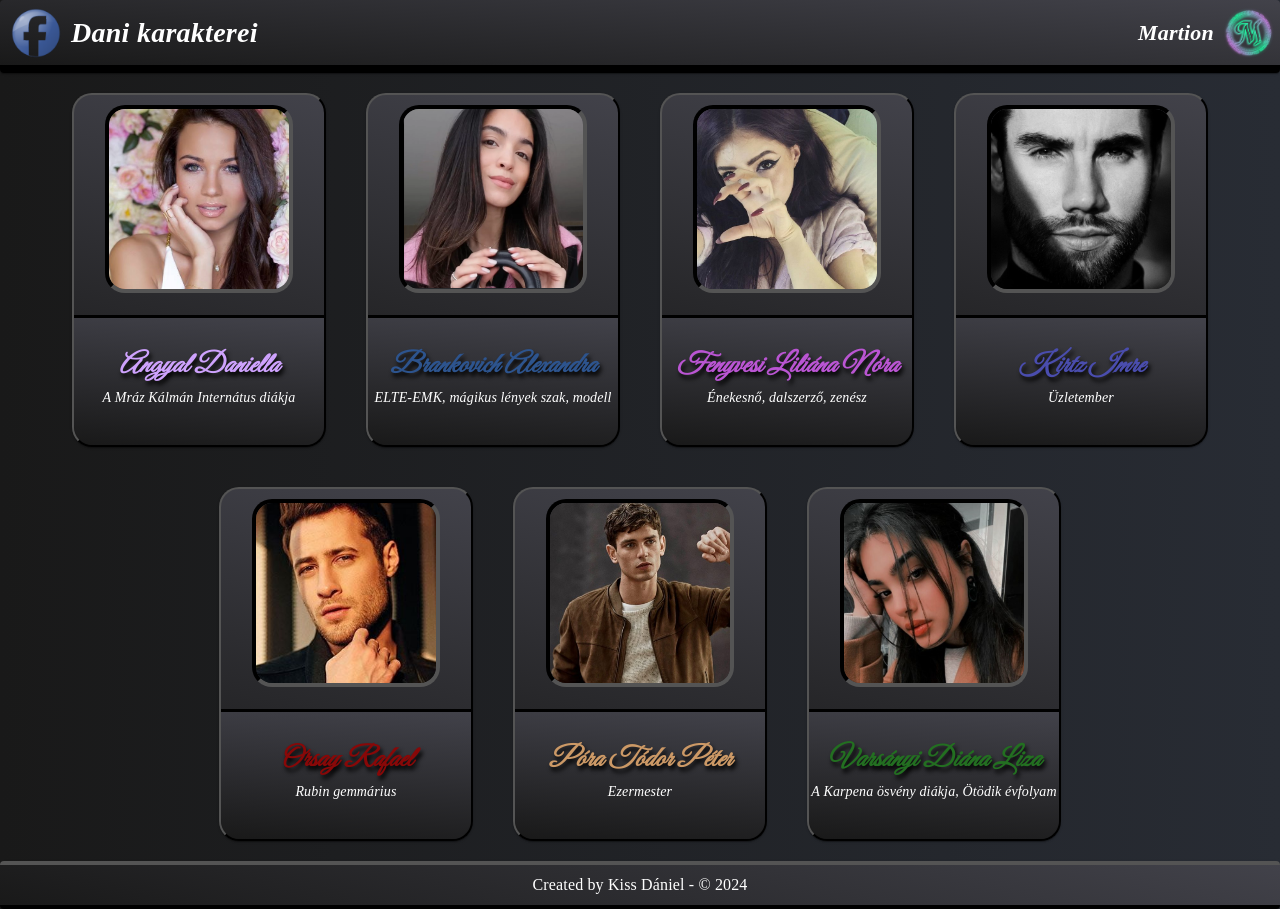
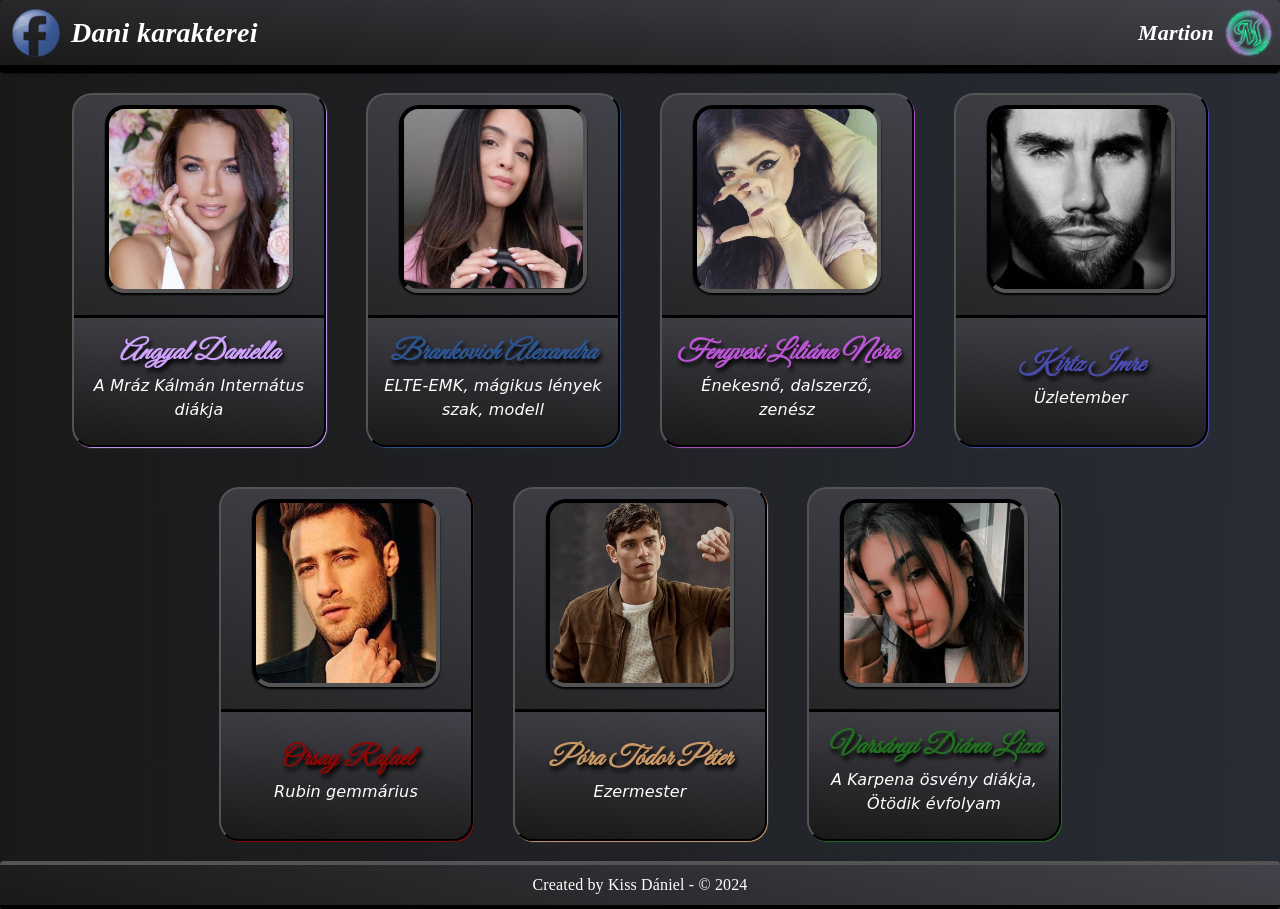
Before and after one commit to DanielWiera/DaniCharactersMartion, a React (Create React App) app: page / in a window 1280 px wide. Built offline with nearby package versions, Linux system fonts and the light colour scheme.

Commit message:
Add files via upload

```diff
--- a/src/components/character-card/index.jsx
+++ b/src/components/character-card/index.jsx
@@ -26,13 +26,14 @@ const Character = ({ img, color, name, title }) => {
                         border: "2px outset black",
                         borderRadius: "20px",
                         background: "linear-gradient(195deg, #42424a, #191919)",
+                        boxShadow: `1px 1px 1px 0px ${color}`,
                     }}
                 >
                     <Box
                         style={{
                             height: "200px",
                             paddingTop: "10px",
-                            paddingBottom: "10px"
+                            paddingBottom: "10px",
                         }}
                     >
                         <img
@@ -42,7 +43,9 @@ const Character = ({ img, color, name, title }) => {
                                 marginLeft: "auto",
                                 marginRight: "auto",
                                 width: "180px",
-                                height: "180px"
+                                height: "180px",
+                                boxShadow: `0px 2px 2px 0px black`,
+
                             }}
                             src={`images/${img}`}
                             alt=""
@@ -67,7 +70,9 @@ const Character = ({ img, color, name, title }) => {
                                 flexDirection: "column",
                                 marginTop: "auto",
                                 marginBottom: "auto",
-                                paddingBottom: "10px"
+                                paddingBottom: "10px",
+                                paddingLeft: "10px",
+                                paddingRight: "10px",
                             }}
                         >
                             <Typography
@@ -86,8 +91,8 @@ const Character = ({ img, color, name, title }) => {
                             <Typography style={{
                                 color: "white",
                                 fontStyle: "italic",
-                                fontFamily: "cursive",
-                                fontSize: "14px",
+                                fontFamily: "Comic Sans MS",
+                                fontSize: "16px",
                             }}>
                                 {title}
                             </Typography>
```
